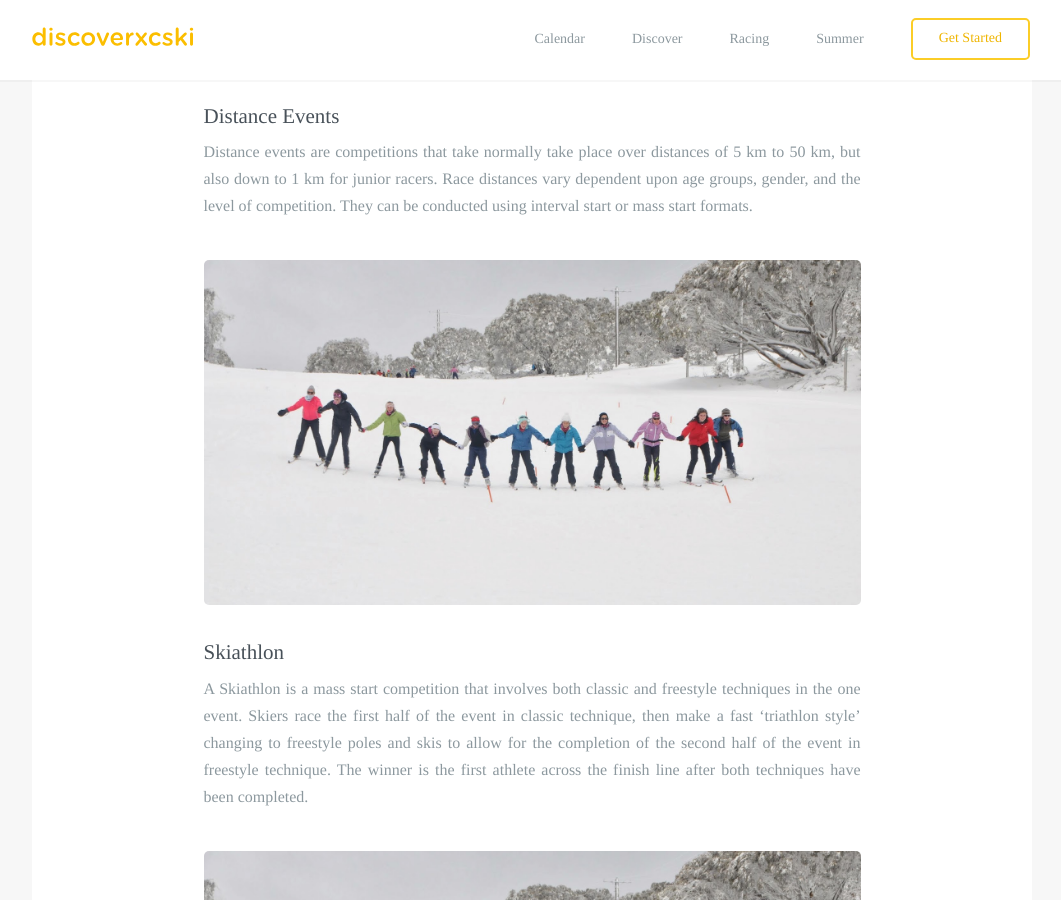
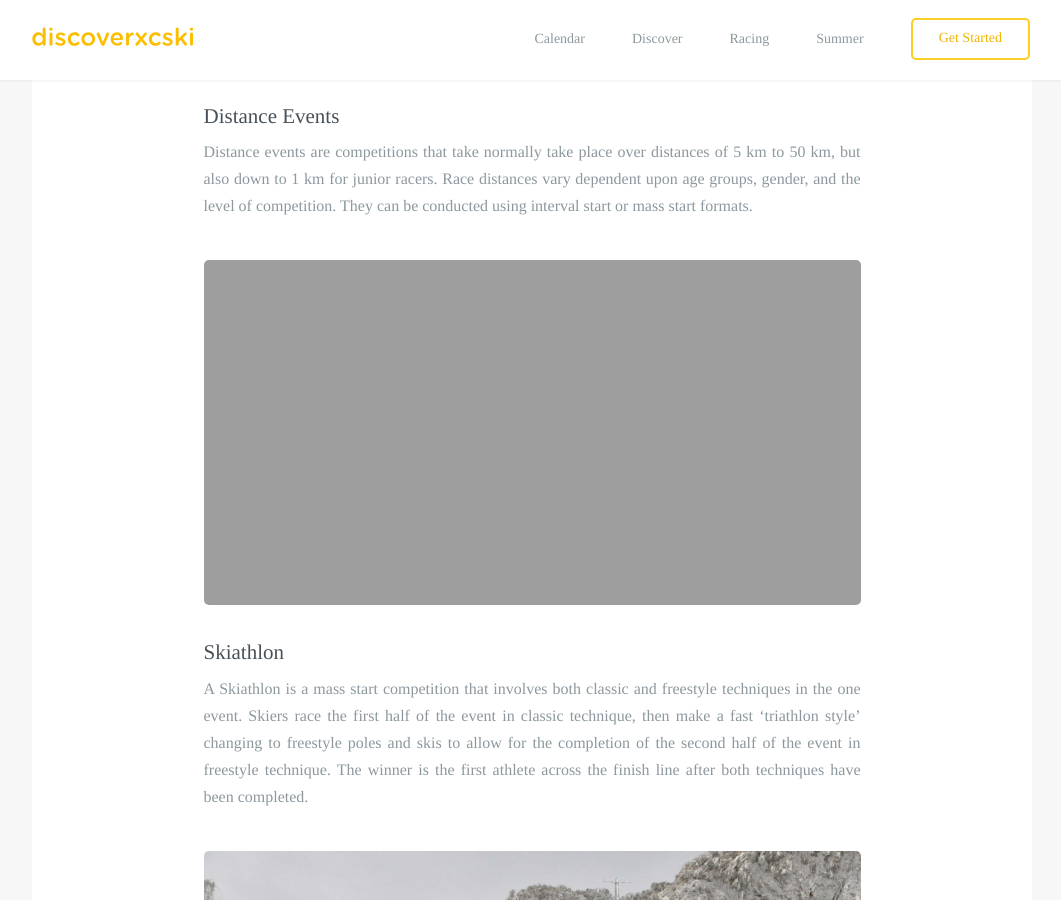
Before and after one commit to robcatto/robcatto.github.io, a Jekyll site: the page built from racing/event-formats/index.html, in a window 1280 px wide and 900 px high, scrolled down 1649 px. Shown: the whole window, without its empty margins (108-1169 px from the left). Built offline with Jekyll 4.4.1, drawn with Linux system fonts in a browser that asks for light colours; some web fonts are replaced; Markdown is read by kramdown in place of the engine named in the settings.

Commit message:
Update index.html

```diff
--- a/racing/event-formats/index.html
+++ b/racing/event-formats/index.html
@@ -50,7 +50,7 @@ layout: default
                         <p class="left__aligned--p left__sub--para">Distance events are competitions that take normally take place over distances of 5 km to 50 km, but also down to 1 km for junior racers. Race distances vary dependent upon age groups, gender, and the level of competition. They can be conducted using interval start or mass start formats.
                                 <div class="one">
                                         <div class="onelarge centered" style="
-                                        background-image: url(http://www.discoverxcski.com/images/fast-&-female-ceila.jpg);
+                                        background-image: url(http://www.discoverxcski.com/images/hoppet-esther.jpg);
                                         background-size: cover;
                                 "></div>
 
```
